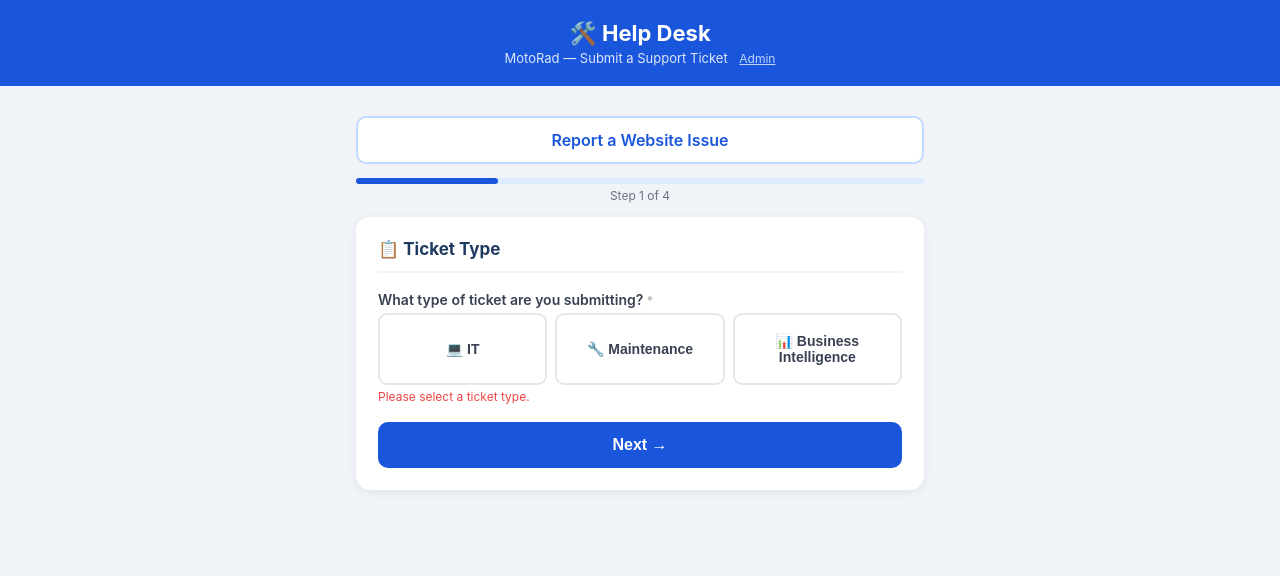
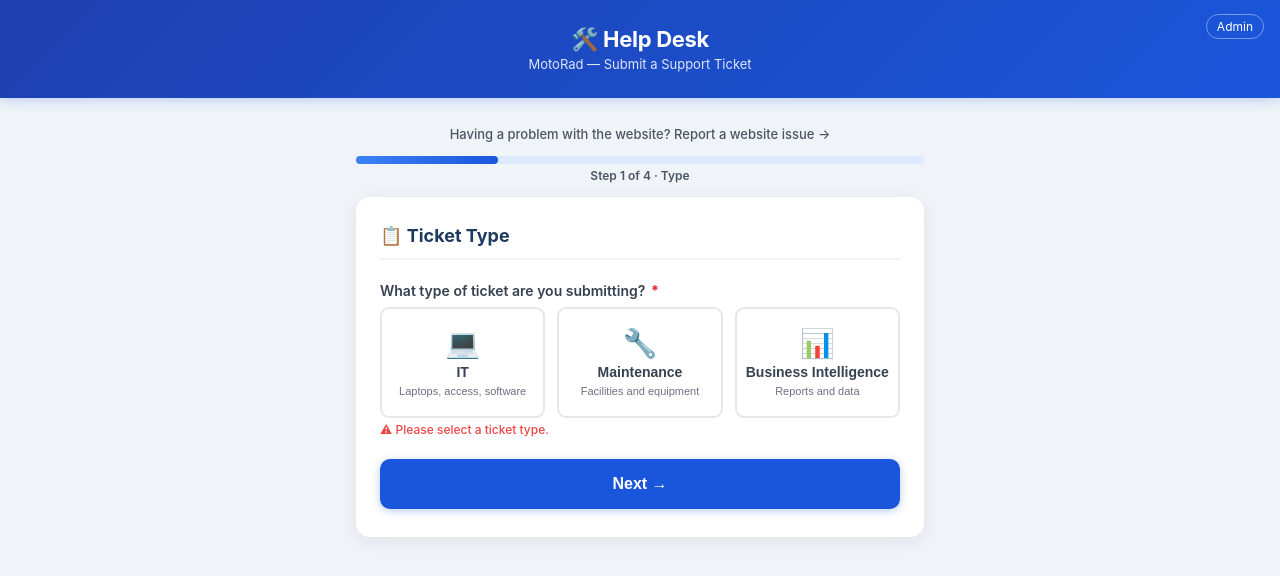
Before and after one commit to aaronmusgrave/it-helpdesk-form, a website: page static/index.html in a window 1280 px wide. Both pictures are taken after a click on the button "Next →". Drawn offline with Linux system fonts and the light colour scheme.

Commit message:
Polish help desk form visuals (#2)
Ticket-type cards with descriptions, red required markers, named steps, focus rings, larger tap targets, calmer website-issue link, Admin pill in header.

Co-authored-by: aaronmusgrave <243870127+aaronmusgrave@users.noreply.github.com>
Co-authored-by: Railway <68434857+railway-app[bot]@users.noreply.github.com>

```diff
--- a/static/index.html
+++ b/static/index.html
@@ -69,29 +69,61 @@
     .website-issue-link { display: block; text-align: center; background: #fff; color: #1a56db; border: 2px solid #bfdbfe; border-radius: 10px; padding: 12px; margin: 14px 0; text-decoration: none; font-weight: 600; }
     .website-issue-link:hover { background: #eff6ff; }
     .hidden { display: none !important; }
+    .header { background: linear-gradient(135deg, #1e40af, #1a56db); position: relative; padding: 26px 20px; box-shadow: 0 2px 12px rgba(26,86,219,0.25); }
+    .header h1 { letter-spacing: -0.3px; }
+    .admin-link { position: absolute; top: 14px; right: 16px; margin: 0; padding: 4px 10px; border: 1px solid rgba(255,255,255,0.4); border-radius: 99px; color: #fff; text-decoration: none; font-size: 12px; }
+    .admin-link:hover { background: rgba(255,255,255,0.15); }
+    .website-issue-link { background: none; border: none; padding: 4px; margin: 8px 0 0; font-size: 13px; font-weight: 500; color: #4b5563; }
+    .website-issue-link:hover { background: none; color: #1a56db; text-decoration: underline; }
+    .progress-bar { height: 8px; margin-top: 10px; }
+    .progress-fill { height: 8px; background: linear-gradient(90deg, #3b82f6, #1a56db); }
+    .step-label { font-weight: 600; color: #4b5563; }
+    .card { padding: 28px 24px; box-shadow: 0 4px 20px rgba(15,23,42,0.08); }
+    .card h2 { font-size: 18px; margin-bottom: 22px; }
+    .field { margin-bottom: 22px; }
+    label { margin-bottom: 8px; }
+    .req { color: #dc2626; font-weight: 700; margin-left: 2px; }
+    .sublabel { color: #6b7280; }
+    input[type="text"], input[type="email"], textarea, select { min-height: 48px; }
+    input:focus, textarea:focus, select:focus, .btn:focus-visible, button:focus-visible { outline: none; border-color: #1a56db; box-shadow: 0 0 0 4px rgba(26,86,219,0.18); }
+    .type-grid { gap: 12px; }
+    .type-btn { display: flex; flex-direction: column; align-items: center; gap: 4px; padding: 18px 8px; position: relative; }
+    .type-btn .ico { font-size: 28px; }
+    .type-btn .t { font-size: 14px; }
+    .type-btn .d { font-size: 11px; font-weight: 400; color: #6b7280; line-height: 1.3; }
+    .type-btn.selected { box-shadow: 0 0 0 3px rgba(26,86,219,0.15); }
+    .type-btn.selected::after { content: "\2713"; position: absolute; top: 6px; right: 8px; width: 18px; height: 18px; border-radius: 50%; background: #1a56db; color: #fff; font-size: 11px; line-height: 18px; }
+    .urgency-btn { min-height: 48px; }
+    .btn { min-height: 50px; }
+    .btn-primary { box-shadow: 0 2px 8px rgba(26,86,219,0.3); }
+    .btn-row { margin-top: 10px; }
+    .error-msg { font-weight: 500; }
+    .error-msg.show::before { content: "\26A0  "; }
+    @media (max-width: 480px) { .type-grid { grid-template-columns: 1fr; } .type-btn { flex-direction: row; justify-content: flex-start; text-align: left; gap: 12px; padding: 14px; flex-wrap: wrap; } .type-btn .d { flex-basis: 100%; padding-left: 40px; margin-top: -10px; } }
   </style>
 </head>
 <body>
 
 <div class="header">
+  <a class="admin-link" href="/admin.html">Admin</a>
   <h1>🛠️ Help Desk</h1>
-  <p>MotoRad — Submit a Support Ticket <a class="admin-link" href="/admin.html">Admin</a></p>
+  <p>MotoRad — Submit a Support Ticket</p>
 </div>
 
 <div class="container">
-  <a class="website-issue-link" href="/website-issue.html">Report a Website Issue</a>
+  <a class="website-issue-link" href="/website-issue.html">Having a problem with the website? Report a website issue →</a>
   <div class="progress-bar"><div class="progress-fill" id="progressFill" style="width:25%"></div></div>
-  <div class="step-label" id="stepLabel">Step 1 of 4</div>
+  <div class="step-label" id="stepLabel">Step 1 of 4 · Type</div>
 
   <!-- STEP 1: Ticket Type -->
   <div class="card" id="step1">
     <h2>📋 Ticket Type</h2>
     <div class="field">
-      <label>What type of ticket are you submitting? <span class="sublabel">*</span></label>
+      <label>What type of ticket are you submitting? <span class="req" title="Required">*</span></label>
       <div class="type-grid">
-        <button class="type-btn" onclick="selectTicketType(this,'IT')">💻 IT</button>
-        <button class="type-btn" onclick="selectTicketType(this,'Maintenance')">🔧 Maintenance</button>
-        <button class="type-btn" onclick="selectTicketType(this,'Business Intelligence')">📊 Business Intelligence</button>
+        <button class="type-btn" onclick="selectTicketType(this,'IT')"><span class="ico">💻</span><span class="t">IT</span><span class="d">Laptops, access, software</span></button>
+        <button class="type-btn" onclick="selectTicketType(this,'Maintenance')"><span class="ico">🔧</span><span class="t">Maintenance</span><span class="d">Facilities and equipment</span></button>
+        <button class="type-btn" onclick="selectTicketType(this,'Business Intelligence')"><span class="ico">📊</span><span class="t">Business Intelligence</span><span class="d">Reports and data</span></button>
       </div>
       <div class="error-msg" id="err-tickettype">Please select a ticket type.</div>
     </div>
@@ -104,12 +136,12 @@
   <div class="card hidden" id="step2">
     <h2>👤 Contact Information</h2>
     <div class="field">
-      <label>Email Address <span class="sublabel">*</span></label>
+      <label>Email Address <span class="req" title="Required">*</span></label>
       <input type="email" id="userEmail" placeholder="you@motorad.com" />
       <div class="error-msg" id="err-email">Please enter a valid email address.</div>
     </div>
     <div class="field">
-      <label>MotoRad Site <span class="sublabel">*</span></label>
+      <label>MotoRad Site <span class="req" title="Required">*</span></label>
       <select id="site">
         <option value="">— Select your site —</option>
         <option>Motorad Atlanta</option>
@@ -125,7 +157,7 @@
       <div class="error-msg" id="err-site">Please select your site.</div>
     </div>
     <div class="field">
-      <label>Office / Plant <span class="sublabel">*</span></label>
+      <label>Office / Plant <span class="req" title="Required">*</span></label>
       <select id="officeType" onchange="updateDepartments()">
         <option value="">— Select one —</option>
         <option>Office/Remote</option>
@@ -134,7 +166,7 @@
       <div class="error-msg" id="err-officetype">Please select Office or Plant.</div>
     </div>
     <div class="field">
-      <label>USA Department <span class="sublabel">*</span></label>
+      <label>USA Department <span class="req" title="Required">*</span></label>
       <select id="department">
         <option value="">— Select Office/Plant first —</option>
       </select>
@@ -150,7 +182,7 @@
   <div class="card hidden" id="step3">
     <h2>🔧 Ticket Details</h2>
     <div class="field">
-      <label>Ticket Urgency <span class="sublabel">*</span></label>
+      <label>Ticket Urgency <span class="req" title="Required">*</span></label>
       <div class="urgency-grid">
         <button class="urgency-btn urgent"          onclick="selectUrgency(this,'Urgent')">🔴 Urgent</button>
         <button class="urgency-btn high"            onclick="selectUrgency(this,'High')">🟠 High</button>
@@ -159,7 +191,7 @@
       </div>
     </div>
     <div class="field hidden" id="categoryField">
-      <label>Ticket Category <span class="sublabel">*</span></label>
+      <label>Ticket Category <span class="req" title="Required">*</span></label>
       <select id="category">
         <option value="">— Select a category —</option>
       </select>
@@ -175,7 +207,7 @@
   <div class="card hidden" id="step4">
     <h2>📝 Describe &amp; Submit</h2>
     <div class="field">
-      <label>Ticket Subject <span class="sublabel">* — one sentence summary</span></label>
+      <label>Ticket Subject <span class="req">*</span> <span class="sublabel">One sentence summary</span></label>
       <input type="text" id="subject" placeholder="e.g. Scanner won't connect to WiFi" />
       <div class="error-msg" id="err-subject">Please enter a subject.</div>
     </div>
@@ -370,7 +402,7 @@
     if (target) target.classList.remove("hidden");
     var pct = { 1: 25, 2: 50, 3: 75, 4: 100 };
     document.getElementById("progressFill").style.width = pct[n] + "%";
-    document.getElementById("stepLabel").textContent = "Step " + n + " of 4";
+    document.getElementById("stepLabel").textContent = "Step " + n + " of 4 · " + ["", "Type", "Contact", "Details", "Describe"][n];
     window.scrollTo({ top: 0, behavior: "smooth" });
   }
 
```
